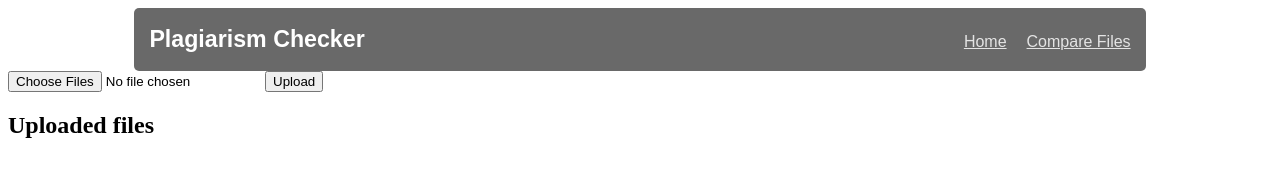
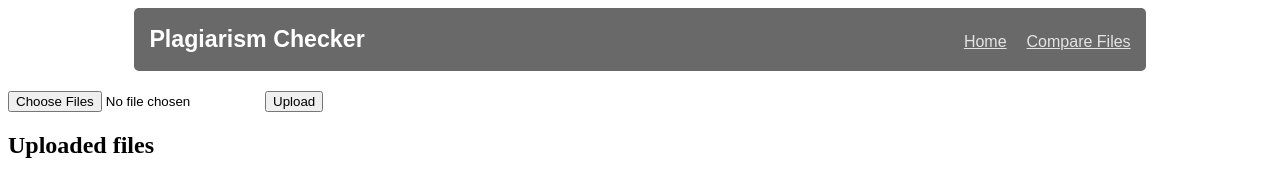
Before and after one commit to UP851899/Coursework-Web-Programming-2021, a website: page web_pages/index.html in a window 1280 px wide. Drawn offline with Linux system fonts and the light colour scheme; no server answers.

Commit message:
added padding to nav

```diff
--- a/web_pages/style.css
+++ b/web_pages/style.css
@@ -47,6 +47,9 @@ ul li {
 	color: #c7c7c7;
 }
 
+.navigation {
+	padding-bottom: 20px;
+}
 
 /* -------------------------------------------------- */
 /* Media tests for screen width - adaptive navigation */
```
